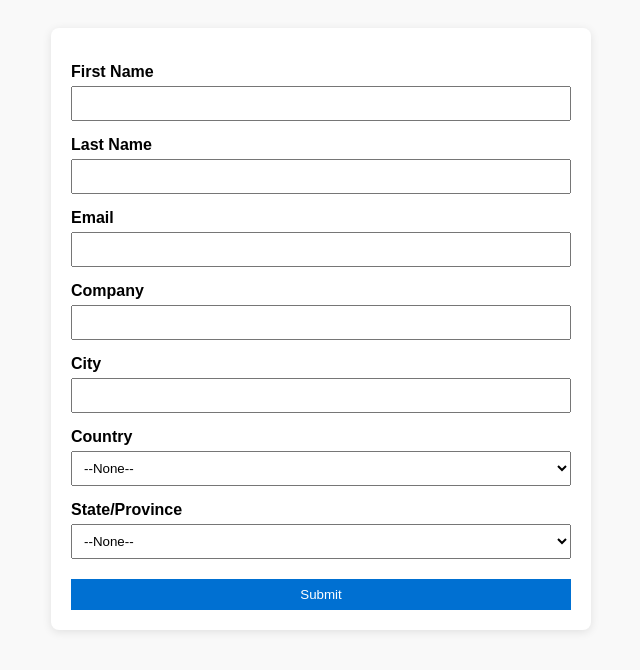
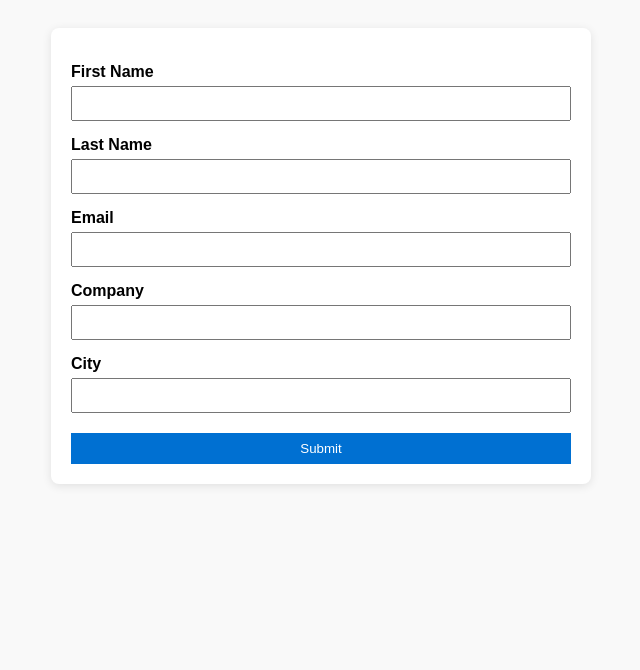
Before and after one commit to june6797/comon-web, a plain HTML site: page index.html in a window 1280 px wide. Shown: the whole page, without its empty margins (319-959 px from the left). Drawn offline with Linux system fonts and the light colour scheme.

Commit message:
change return url

```diff
--- a/index.html
+++ b/index.html
@@ -53,7 +53,7 @@
     <form action="https://webto.salesforce.com/servlet/servlet.WebToLead?encoding=UTF-8&orgId=00DgL000005i7sZ"
         method="POST">
         <input type="hidden" name="oid" value="00DgL000005i7sZ">
-        <input type="hidden" name="retURL" value="http://comonform1.com">
+        <input type="hidden" name="retURL" value="https://comon-web.vercel.app">
 
         <label for="first_name">First Name</label>
         <input id="first_name" maxlength="40" name="first_name" type="text" />
@@ -70,24 +70,6 @@
         <label for="city">City</label>
         <input id="city" maxlength="40" name="city" type="text" />
 
-        <label for="country_code">Country</label>
-        <select id="country_code" name="country_code">
-            <option value="">--None--</option>
-            <option value="KR">South Korea</option>
-            <option value="US">United States</option>
-            <option value="JP">Japan</option>
-            <option value="CN">China</option>
-            <!-- 필요한 국가만 간단히 추가 -->
-        </select>
-
-        <label for="state_code">State/Province</label>
-        <select id="state_code" name="state_code">
-            <option value="">--None--</option>
-            <option value="11">Seoul</option>
-            <option value="26">Busan</option>
-            <option value="27">Daegu</option>
-            <!-- 필요한 지역만 간단히 추가 -->
-        </select>
 
         <input type="submit" value="Submit">
         <input type="hidden" name="debug" value=1>
```
